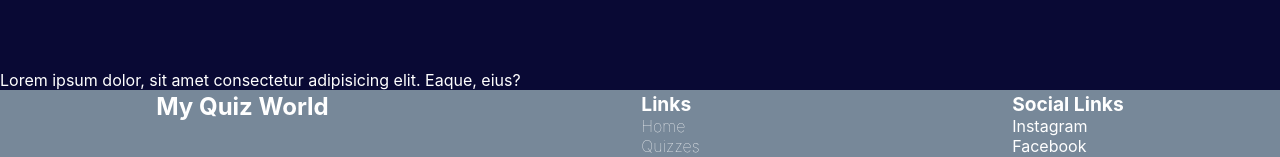
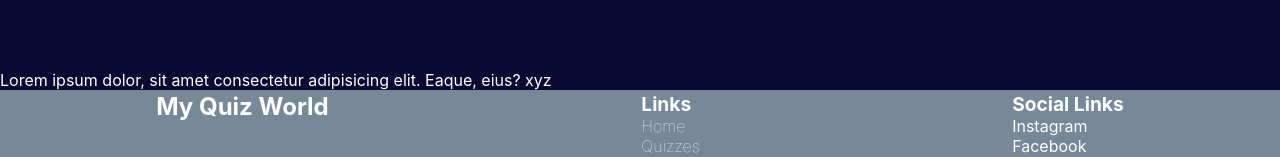
Before and after one commit to pradeepkumar-es/myquizworld, a React (Create React App) app: page /about in a window 1280 px wide. Shown: the part 360-517 px from the top of the page. Built offline with nearby package versions, Linux system fonts and the light colour scheme.

Commit message:
change in about.js

```diff
--- a/src/Components/About.js
+++ b/src/Components/About.js
@@ -29,7 +29,7 @@ export default function About() {
         </ul>
       </div>
       <div className="aim">
-        <p>Lorem ipsum dolor, sit amet consectetur adipisicing elit. Eaque, eius?</p>
+        <p>Lorem ipsum dolor, sit amet consectetur adipisicing elit. Eaque, eius? xyz</p>
       </div>
       <div className="Team">
         <div className="mem1"></div>
```
